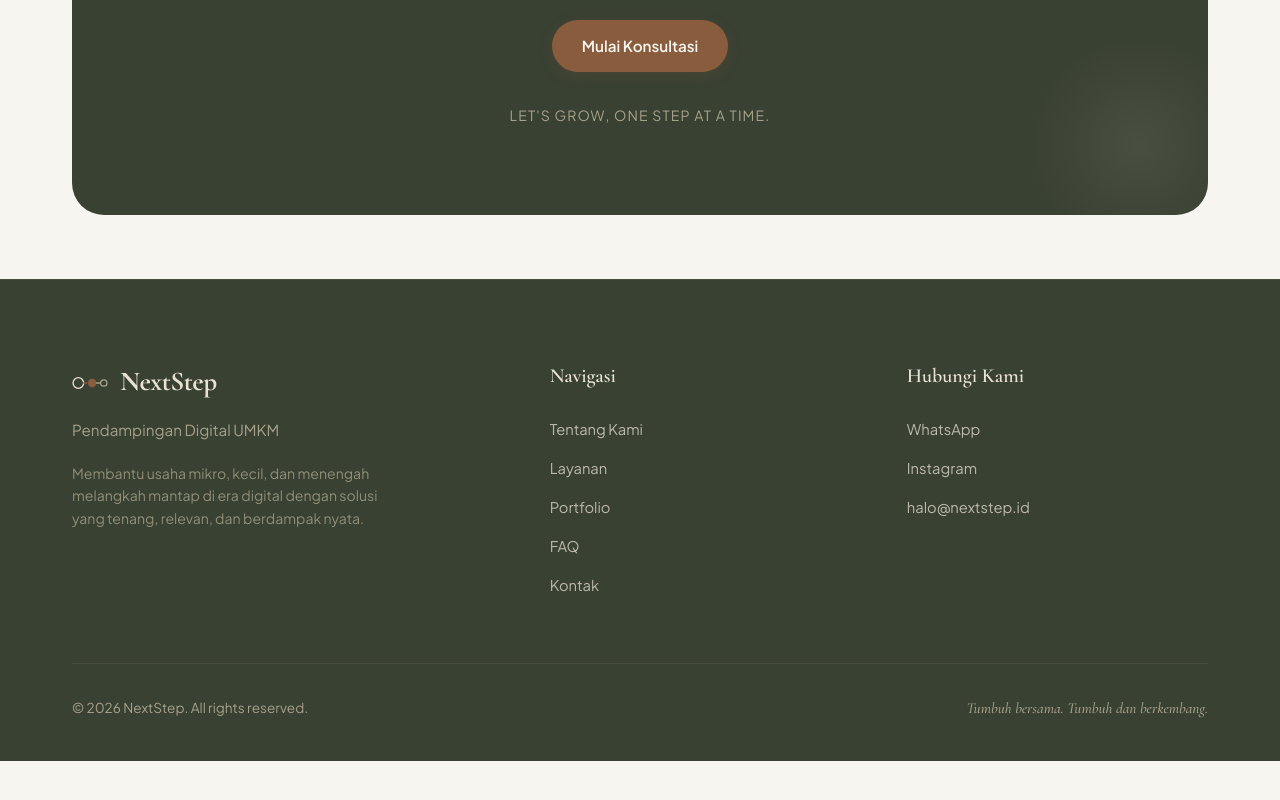
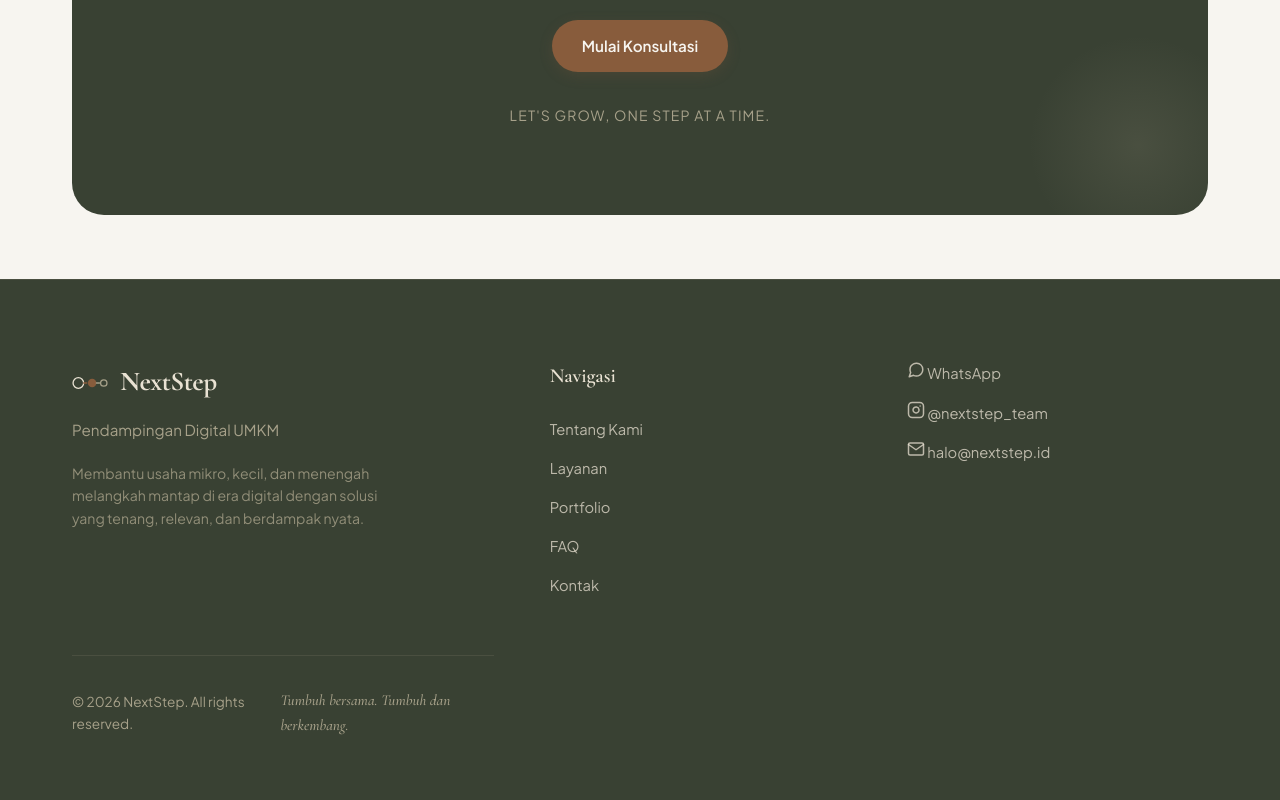
Before and after one commit to Wyz08/NextStep, a plain HTML site: page index.html in a window 1280 px wide. Shown: the part 8414-9214 px from the top of the page. Before the commit the page ends 9175 px from the top, so only its background shows below. Drawn offline with nearby package versions, Linux system fonts and the light colour scheme.

Commit message:
Update index.html

```diff
--- a/index.html
+++ b/index.html
@@ -1391,15 +1391,40 @@
           </ul>
         </div>
 
-        <div class="footer-col">
-          <h5>Hubungi Kami</h5>
-          <ul class="footer-links">
-            <li><a href="https://wa.me/" target="_blank" rel="noopener">WhatsApp</a></li>
-            <li><a href="https://instagram.com/" target="_blank" rel="noopener">Instagram</a></li>
-            <li><a href="mailto:halo@nextstep.id">halo@nextstep.id</a></li>
-          </ul>
-        </div>
-      </div>
+<ul class="footer-links">
+  <!-- WhatsApp (Ganti 628xxxxxxxxxx dengan nomor Anda tanpa tanda + atau spasi) -->
+  <li>
+    <a href="https://wa.me/6285342844698?text=Halo%20NextStep,%20saya%20ingin%20konsultasi%20digitalisasi%20agribisnis" target="_blank" rel="noopener" class="contact-link">
+      <svg width="18" height="18" viewBox="0 0 24 24" fill="none" stroke="currentColor" stroke-width="2" stroke-linecap="round" stroke-linejoin="round">
+        <path d="M21 11.5a8.38 8.38 0 0 1-.9 3.8 8.5 8.5 0 0 1-7.6 4.7 8.38 8.38 0 0 1-3.8-.9L3 21l1.9-5.7a8.38 8.38 0 0 1-.9-3.8 8.5 8.5 0 0 1 4.7-7.6 8.38 8.38 0 0 1 3.8-.9h.5a8.48 8.48 0 0 1 8 8v.5z"></path>
+      </svg>
+      <span>WhatsApp</span>
+    </a>
+  </li>
+
+  <!-- Instagram (Ganti 'nextstep.id' dengan username akun Anda) -->
+  <li>
+    <a href="https://instagram.com/nextstep_team" target="_blank" rel="noopener" class="contact-link">
+      <svg width="18" height="18" viewBox="0 0 24 24" fill="none" stroke="currentColor" stroke-width="2" stroke-linecap="round" stroke-linejoin="round">
+        <rect x="2" y="2" width="20" height="20" rx="5" ry="5"></rect>
+        <path d="M16 11.37A4 4 0 1 1 12.63 8 4 4 0 0 1 16 11.37z"></path>
+        <line x1="17.5" y1="6.5" x2="17.51" y2="6.5"></line>
+      </svg>
+      <span>@nextstep_team</span>
+    </a>
+  </li>
+
+  <!-- Email -->
+  <li>
+    <a href="mailto:halo@nextstep.id" class="contact-link">
+      <svg width="18" height="18" viewBox="0 0 24 24" fill="none" stroke="currentColor" stroke-width="2" stroke-linecap="round" stroke-linejoin="round">
+        <path d="M4 4h16c1.1 0 2 .9 2 2v12c0 1.1-.9 2-2 2H4c-1.1 0-2-.9-2-2V6c0-1.1.9-2 2-2z"></path>
+        <polyline points="22,6 12,13 2,6"></polyline>
+      </svg>
+      <span>halo@nextstep.id</span>
+    </a>
+  </li>
+</ul>
 
       <div class="footer-bottom">
         <div>&copy; 2026 NextStep. All rights reserved.</div>
```
